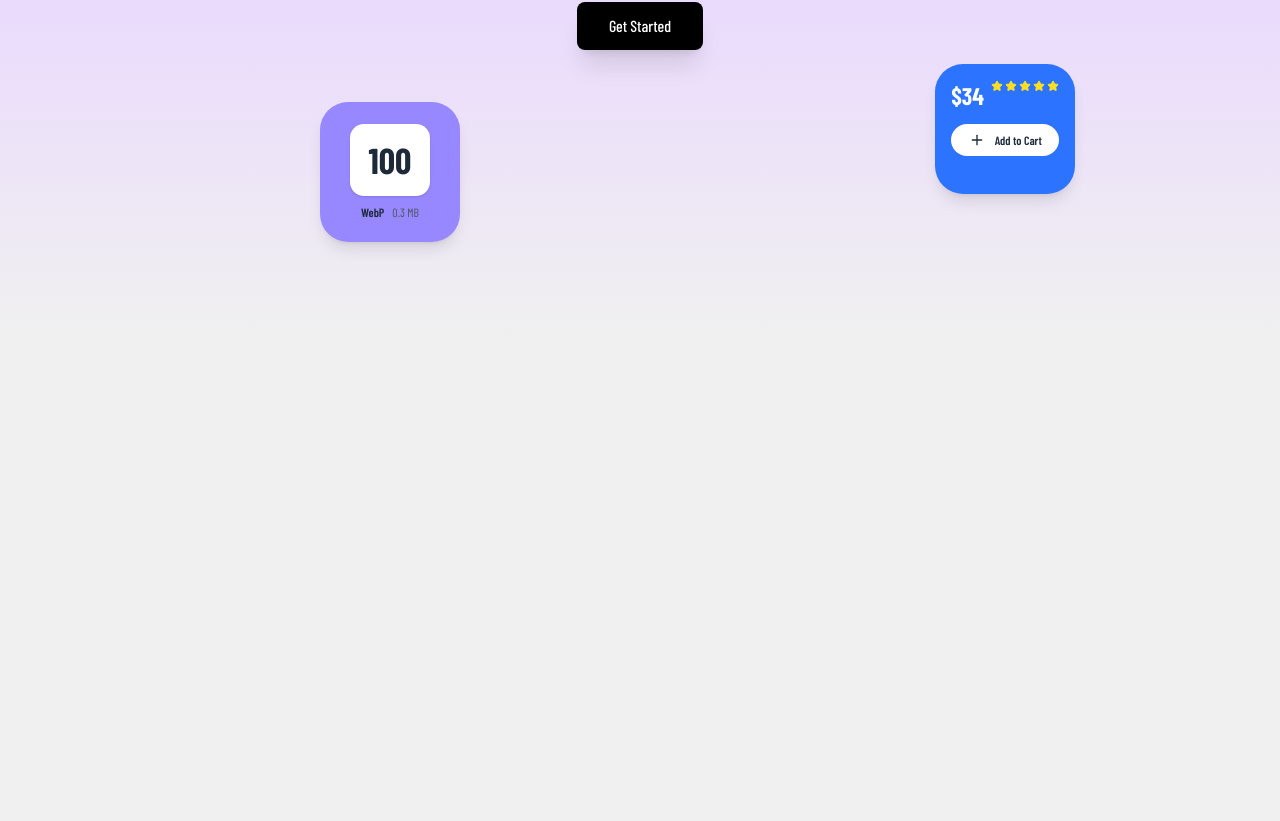
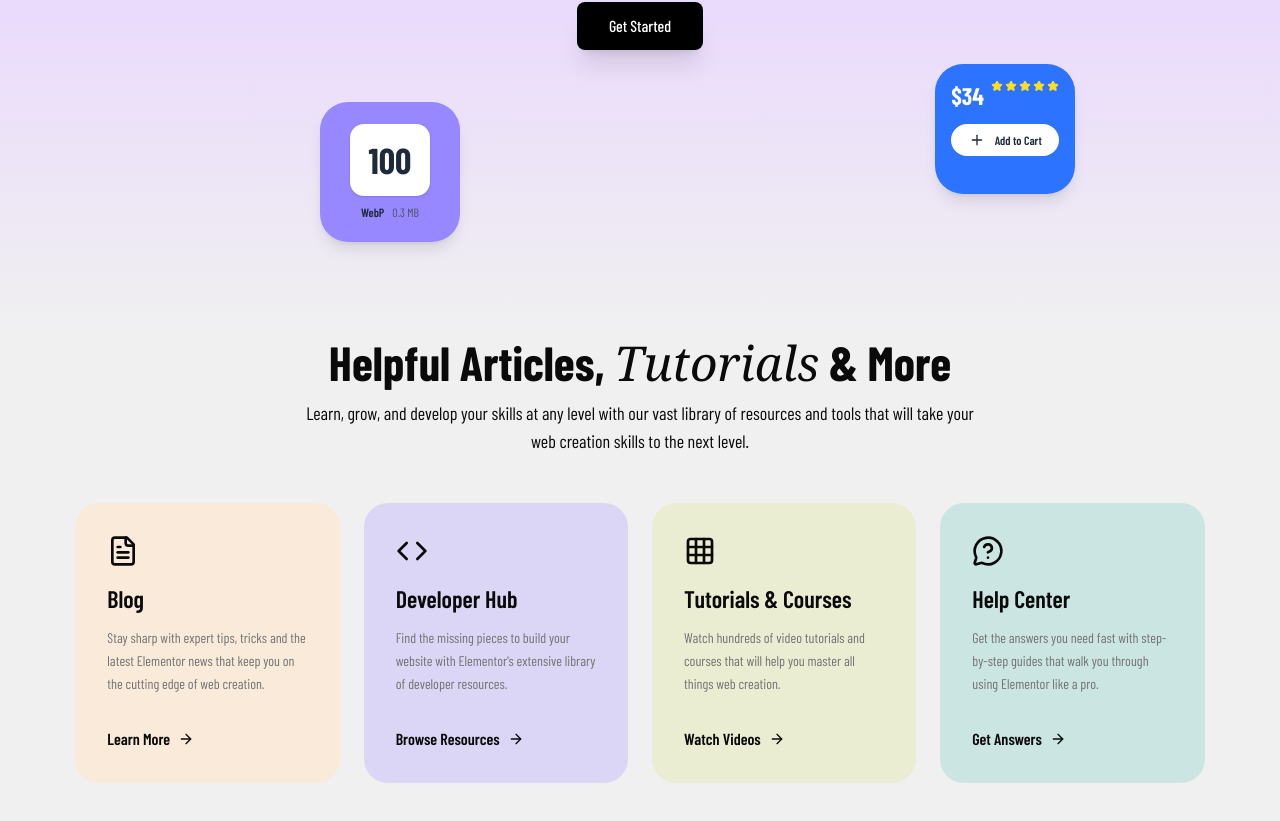
Before and after one commit to Mdabdullah3/Dynamic-portfolio-website, a Next.js app: page / in a window 1280 px wide. Shown: the part 4053-4874 px from the top of the page. Built offline with nearby package versions, Linux system fonts and the light colour scheme; a web font is replaced by a local one.

Commit message:
Refactor Home page: remove HelpFull and Index components; add PopularThemes and Resources components for enhanced content display

```diff
--- a/src/app/page.tsx
+++ b/src/app/page.tsx
@@ -1,8 +1,8 @@
 import BannerSection from "@/components/BannerSection";
-import HelpFull from "@/components/HelpFull";
-import Index from "@/components/Index";
+import PopularThemes from "@/components/PopularThemes";
 import Proced from "@/components/Proced";
 import ProcessSection from "@/components/ProcessSolution";
+import { Resources } from "@/components/Resources";
 import ServicesSection from "@/components/Service";
 const Home = () => {
   return (
@@ -11,9 +11,9 @@ const Home = () => {
       {/* <CustomerPreview /> */}
       <ProcessSection />
       <ServicesSection />
-      <Index />
+      <PopularThemes />
       <Proced />
-      <HelpFull />
+      <Resources />
     </div>
   );
 };
--- a/src/components/HelpFull.tsx
+++ /dev/null
@@ -1,11 +0,0 @@
-import React from 'react';
-
-const HelpFull = () => {
-    return (
-        <div className='h-screen'>
-
-        </div>
-    );
-};
-
-export default HelpFull;
--- a/src/components/Index.tsx
+++ b/src/components/PopularThemes.tsx
@@ -1,7 +1,7 @@
 "use client";
-import { ArrowRight, ArrowUpRight } from "lucide-react";
+import { ArrowUpRight } from "lucide-react";
 import Image from "next/image";
-export default function HeroSection() {
+export default function PopularThemes() {
     const images = [
         "https://images.unsplash.com/photo-1506744038136-46273834b3fb?w=800&q=80",
         "https://images.unsplash.com/photo-1519681393784-d120267933ba?w=800&q=80",
@@ -53,7 +53,7 @@ export default function HeroSection() {
 
                 </button>
                 <div className="mt-2 text-background">
-                    <h1 className="text-5xl font-serif font-semibold uppercase leading-tighter tracking-tighter">Create your <span className=" italic font-normal">website</span> <br /> in minutes</h1>
+                    <h1 className="text-5xl font-serif font-semibold uppercase leading-tighter tracking-tighter">Create your <em className=" italic font-normal">website</em> <br /> in minutes</h1>
                     <p className="text-md mt-2 font-normal italic font-serif">With our easy-to-use template builder. No coding skills required.</p>
                 </div>
             </div>
--- /dev/null
+++ b/src/components/Resources.tsx
@@ -0,0 +1,81 @@
+import { FileText, Code, Grid3x3, MessageCircleQuestion, ArrowRight } from "lucide-react";
+
+interface ResourceCardProps {
+    icon: React.ReactNode;
+    title: string;
+    description: string;
+    linkText: string;
+    bg?: string;
+}
+
+const ResourceCard = ({ icon, title, bg, description, linkText }: ResourceCardProps) => {
+    return (
+        <div className="rounded-3xl p-8 flex flex-col h-full hover:shadow-lg transition-shadow" style={{
+            background: bg ? bg : 'transparent'
+        }}>
+            <div className="mb-4">
+                {icon}
+            </div>
+            <h3 className="text-2xl font-semibold text-foreground mb-3">{title}</h3>
+            <p className="text-sm text-muted-foreground leading-relaxed mb-8 flex-grow">
+                {description}
+            </p>
+            <a href="#" className="inline-flex items-center gap-2 text-foreground font-semibold text-md hover:gap-3 transition-all">
+                {linkText}
+                <ArrowRight className="w-4 h-4" />
+            </a>
+        </div>
+    );
+};
+
+export const Resources = () => {
+    const resources = [
+        {
+            icon: <FileText className="w-8 h-8 text-foreground" />,
+            title: "Blog",
+            description: "Stay sharp with expert tips, tricks and the latest Elementor news that keep you on the cutting edge of web creation.",
+            linkText: "Learn More",
+            bg: "#FAEADA"
+        },
+        {
+            icon: <Code className="w-8 h-8 text-foreground" />,
+            title: "Developer Hub",
+            description: "Find the missing pieces to build your website with Elementor's extensive library of developer resources.",
+            linkText: "Browse Resources",
+            bg: "#DBD6F5"
+        },
+        {
+            icon: <Grid3x3 className="w-8 h-8 text-foreground" />,
+            title: "Tutorials & Courses",
+            description: "Watch hundreds of video tutorials and courses that will help you master all things web creation.",
+            linkText: "Watch Videos",
+            bg: "#EAEDD2"
+        },
+        {
+            icon: <MessageCircleQuestion className="w-8 h-8 text-foreground" />,
+            title: "Help Center",
+            description: "Get the answers you need fast with step-by-step guides that walk you through using Elementor like a pro.",
+            linkText: "Get Answers",
+            bg: "#CAE5E2"
+        }
+    ];
+
+    return (
+        <section className="pb-10 px-6">
+            <div className="w-11/12 mx-auto">
+                <h2 className="text-5xl font-bold text-foreground mb-3 text-center">
+                    Helpful Articles, <em className="font-normal italic font-serif">Tutorials</em> & More
+                </h2>
+                <p className="text-foreground text-lg mb-12 max-w-2xl text-center mx-auto">
+                    Learn, grow, and develop your skills at any level with our vast library of resources and tools that will take your web creation skills to the next level.
+                </p>
+
+                <div className="grid grid-cols-1 md:grid-cols-2 lg:grid-cols-4 gap-6">
+                    {resources.map((resource, index) => (
+                        <ResourceCard key={index} {...resource} />
+                    ))}
+                </div>
+            </div>
+        </section>
+    );
+};
```
